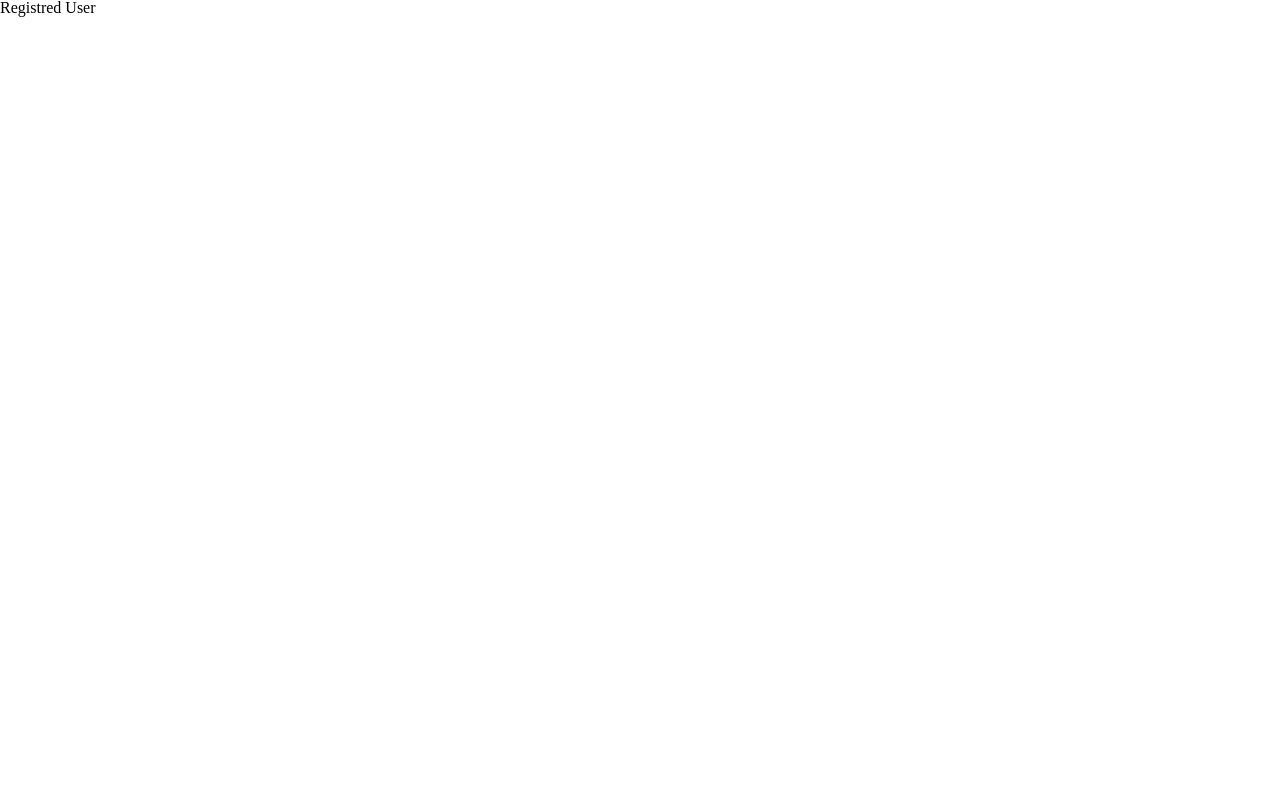
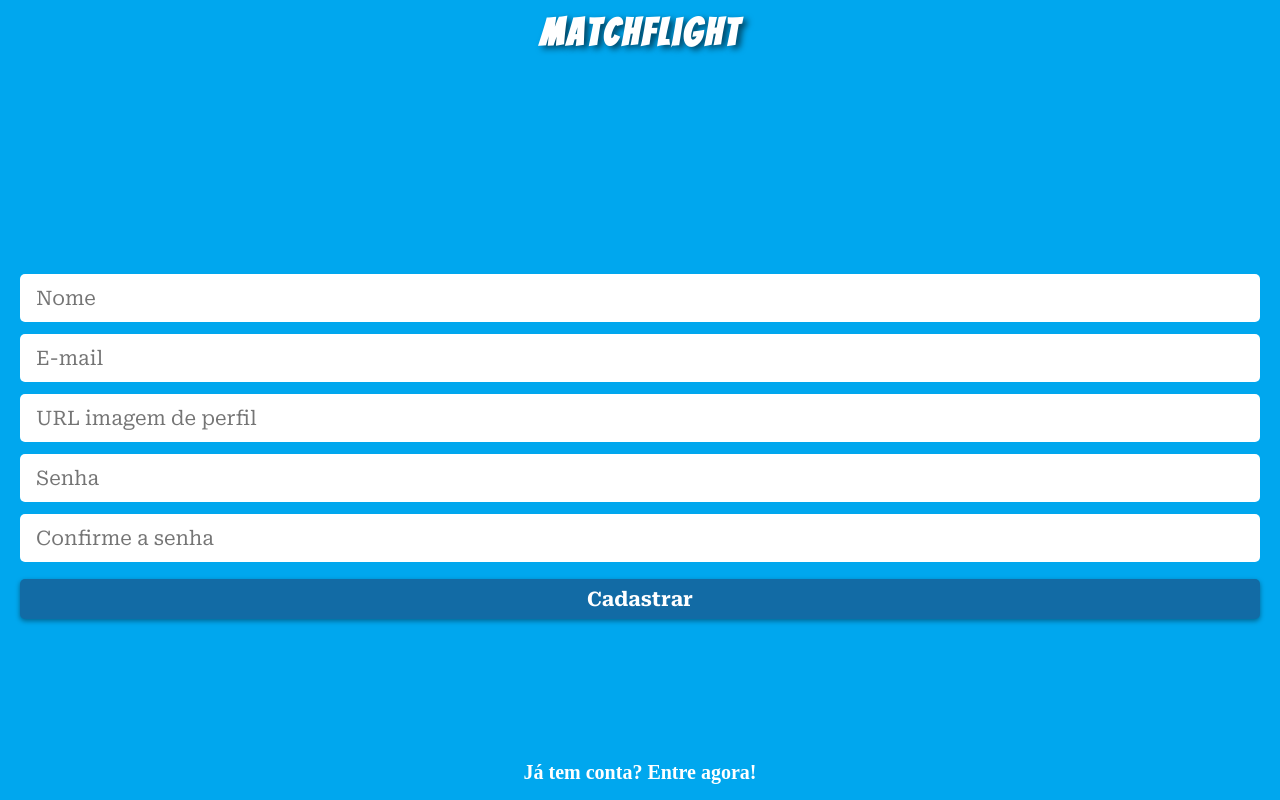
Before and after one commit to samuelmarco-dev/projeto-match-flight-front-end, a React (Create React App) app: page /user/sign-up in a window 1280 px wide. Built offline with nearby package versions, Linux system fonts and the light colour scheme.

Commit message:
feat: user registration screen layout

```diff
--- a/src/components/Company/Login/index.js
+++ b/src/components/Company/Login/index.js
@@ -1,8 +1,8 @@
 import Header from "../../../utils/Header";
 import Button from "../../../utils/Button";
 import Paragraph from "../../../utils/Paragraph";
-import { arrayPlaceholder } from "../../../utils/Placeholder";
-import Container from "../../User/Login/style";
+import { arrayPlaceholderLogin } from "../../../utils/Placeholder";
+import Container from "../../Global/style";
 
 function LoginCompany() {
     return (
@@ -10,8 +10,8 @@ function LoginCompany() {
             <Header conteudo="MatchFlight" />
             <form>
                 <div className="input">
-                    <input type="text" placeholder={arrayPlaceholder[0]} />
-                    <input type="password" placeholder={arrayPlaceholder[1]} />
+                    <input type="text" placeholder={arrayPlaceholderLogin[0]} />
+                    <input type="password" placeholder={arrayPlaceholderLogin[1]} />
                 </div>
                 <div className="button">
                     <Button conteudo="Entrar" tipo="submit" />
--- a/src/components/User/Login/index.js
+++ b/src/components/User/Login/index.js
@@ -1,8 +1,8 @@
 import Header from "../../../utils/Header";
 import Button from "../../../utils/Button";
 import Paragraph from "../../../utils/Paragraph";
-import { arrayPlaceholder } from "../../../utils/Placeholder";
-import Container from "./style";
+import { arrayPlaceholderLogin } from "../../../utils/Placeholder";
+import Container from "../../Global/style";
 
 function LoginUser() {
     return (
@@ -10,8 +10,8 @@ function LoginUser() {
             <Header conteudo="MatchFlight" />
             <form>
                 <div className="input">
-                    <input type="text" placeholder={arrayPlaceholder[0]} />
-                    <input type="password" placeholder={arrayPlaceholder[1]} />
+                    <input type="text" placeholder={arrayPlaceholderLogin[0]} />
+                    <input type="password" placeholder={arrayPlaceholderLogin[1]} />
                 </div>
                 <div className="button">
                     <Button conteudo="Entrar" tipo="submit" />
--- a/src/components/User/Login/style.js
+++ /dev/null
@@ -1,94 +0,0 @@
-import styled from 'styled-components';
-
-const Container = styled.section`
-    width: 100%;
-    height: 100%;
-    position: fixed;
-    display: flex;
-    flex-direction: column;
-    align-items: center;
-    justify-content: center;
-    top: 0;
-    left: 0;
-    background-color: #00A7EE;
-
-    header {
-        width: 100%;
-        height: auto;
-        margin-bottom: 15%;
-        display: flex;
-        justify-content: center;
-        align-items: center;
-        font-weight: 700;
-        font-family: 'Bangers', cursive;
-        letter-spacing: 0.08em;
-        font-size: 38px;
-        line-height: 50px;
-        color: #FFFFFF;
-        text-shadow: 4px 3px 6px rgba(0,0,0,0.6);
-    }
-
-    form {
-        padding: 0 20px;
-        width: 100%;
-        height: auto;
-        margin-bottom: 10%;
-    }
-
-    .input {
-        width: 100%;
-        height: auto;
-        margin-top: 24px;
-
-        input {
-            width: 100%;
-            height: 48px;
-            border-radius: 5px;
-            margin-bottom: 12px;
-            padding: 0 16px;
-            font-weight: 400;
-            font-size: 20px;
-            line-height: 23px;
-            color: rgb(75,75,80);
-            text-align: left;
-            border: none;
-        }
-    }
-
-    .button {
-        width: 100%;
-        height: 50px;
-        display: flex;
-        justify-content: center;
-        align-items: center;
-
-        button {
-            width: 100%;
-            height: 40px;
-            border-radius: 5px;
-            font-weight: 700;
-            font-size: 20px;
-            line-height: 23px;
-            color: #FFFFFF;
-            display: flex;
-            justify-content: center;
-            align-items: center;
-            background-color: #126BA5;
-            box-shadow: 0px 2px 5px 0px rgba(0,0,0,0.4);
-        }
-    }
-
-    p {
-        width: 100%;
-        height: 40px;
-        display: flex;
-        justify-content: center;
-        align-items: center;
-        font-weight: 700;
-        font-size: 20px;
-        line-height: 18px;
-        color: #FFFFFF;
-    }
-`;
-
-export default Container;
--- a/src/components/User/Registration/index.js
+++ b/src/components/User/Registration/index.js
@@ -1,9 +1,26 @@
-import Container from "./style";
+import Header from "../../../utils/Header";
+import Button from "../../../utils/Button";
+import Paragraph from "../../../utils/Paragraph";
+import { arrayPlaceholderSignUpUser } from "../../../utils/Placeholder";
+import Container from "../../Global/style";
 
 function UserRegistration() {
     return (
         <Container>
-            <h1>Registred User</h1>
+            <Header conteudo="MatchFlight" />
+            <form>
+                <div className="input">
+                    <input type="text" placeholder={arrayPlaceholderSignUpUser[0]} />
+                    <input type="text" placeholder={arrayPlaceholderSignUpUser[1]} />
+                    <input type="text" placeholder={arrayPlaceholderSignUpUser[2]} />
+                    <input type="text" placeholder={arrayPlaceholderSignUpUser[3]} />
+                    <input type="text" placeholder={arrayPlaceholderSignUpUser[4]} />
+                </div>
+                <div className="button">
+                    <Button conteudo="Cadastrar" />
+                </div>
+            </form>
+            <Paragraph conteudo="Já tem conta? Entre agora!" />
         </Container>
     );
 }
--- a/src/components/User/Registration/style.js
+++ /dev/null
@@ -1,7 +0,0 @@
-import styled from 'styled-components';
-
-const Container = styled.section`
-
-`;
-
-export default Container;
--- a/src/utils/Placeholder.js
+++ b/src/utils/Placeholder.js
@@ -1 +1,3 @@
-export const arrayPlaceholder = ['E-mail', 'Senha'];
+export const arrayPlaceholderLogin = ['E-mail', 'Senha'];
+
+export const arrayPlaceholderSignUpUser = ['Nome', 'E-mail', 'URL imagem de perfil', 'Senha', 'Confirme a senha'];
```
